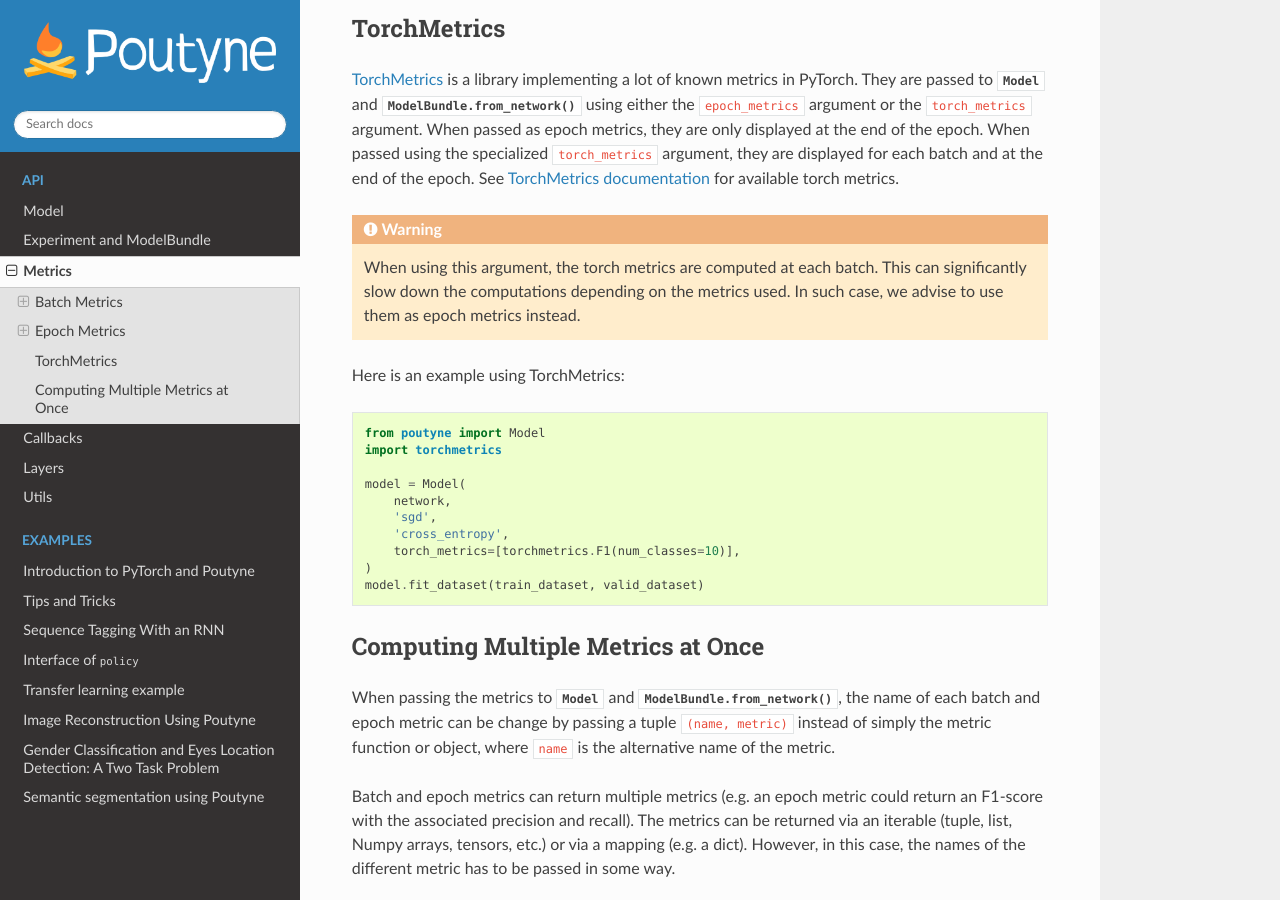
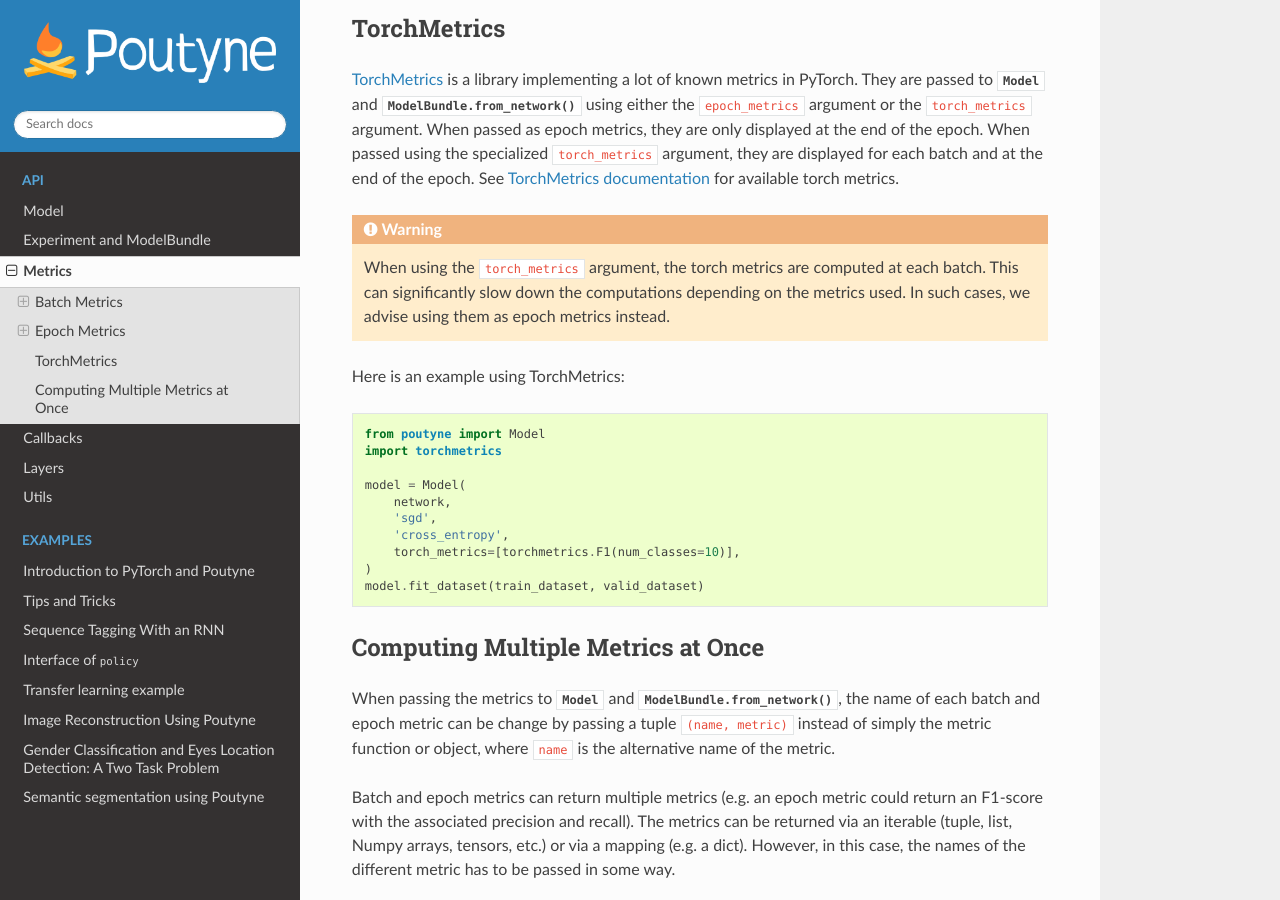
Before and after one commit to GRAAL-Research/poutyne, a Sphinx documentation site: the page built from docs/source/metrics.rst, in a window 1280 px wide and 900 px high, scrolled down 4182 px. Built offline with Sphinx 7.4.7 and the Read the Docs theme 2.0.0, drawn with Linux system fonts in a browser that asks for light colours; the version number could not be read and is left out.

Commit message:
Clarify warning

```diff
--- a/docs/source/metrics.rst
+++ b/docs/source/metrics.rst
@@ -153,9 +153,9 @@
 When passed using the specialized ``torch_metrics`` argument, they are displayed for each batch and at the end of the epoch.
 See `TorchMetrics documentation <https://torchmetrics.readthedocs.io/en/latest/references/modules.html>`__ for available torch metrics.
 
-.. warning:: When using this argument, the torch metrics are computed at each batch. This
-    can significantly slow down the computations depending on the metrics used. In such case, we advise to
-    use them as epoch metrics instead.
+.. warning:: When using the ``torch_metrics`` argument, the torch metrics are computed at each batch.
+    This can significantly slow down the computations depending on the metrics used.
+    In such cases, we advise using them as epoch metrics instead.
 
 Here is an example using TorchMetrics:
 
```
